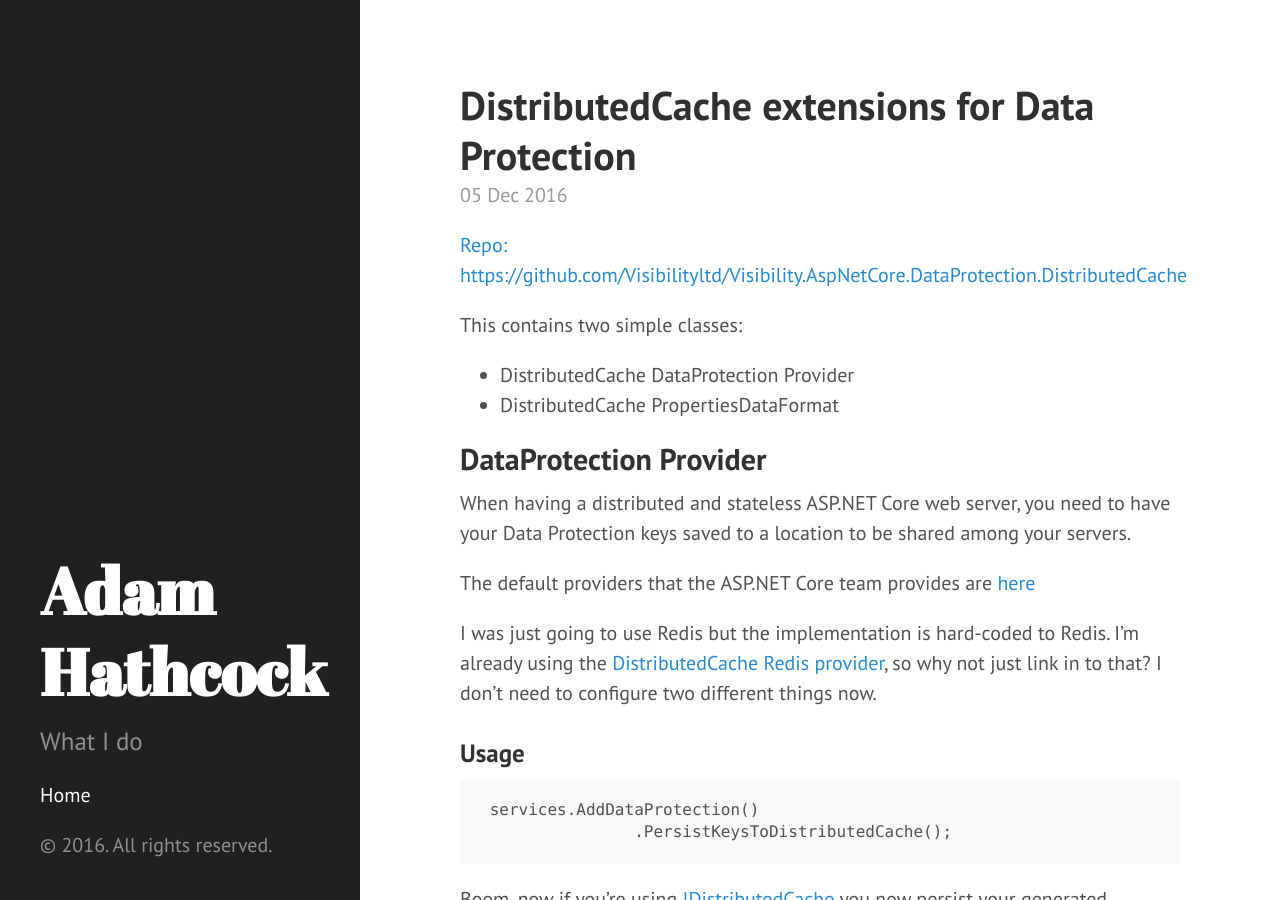
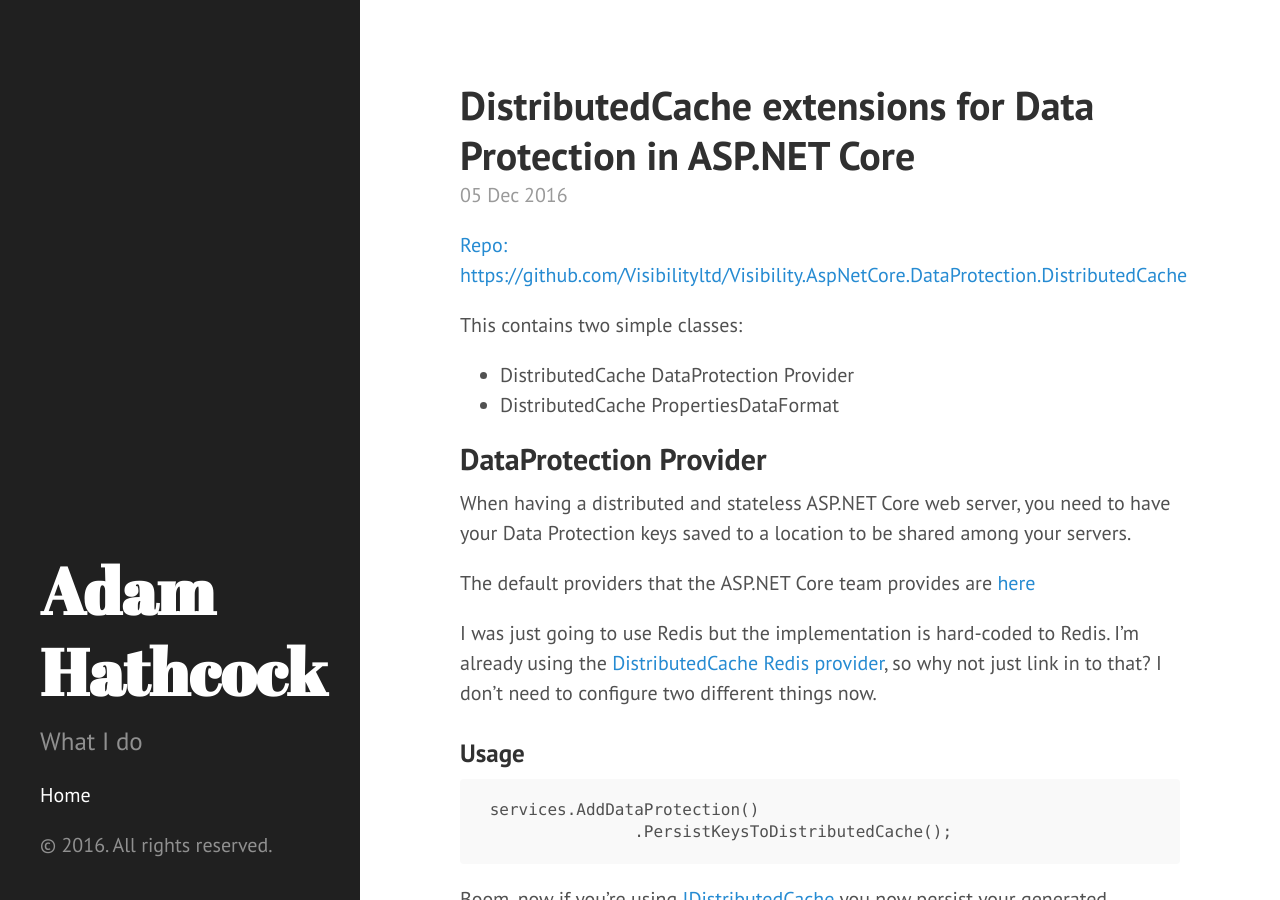
Before and after one commit to adamhathcock/adamhathcock.github.io, a Jekyll site: the page built from _posts/2016-12-05-distributedcache-extensions-for-data-protection.markdown, in a window 1280 px wide and 900 px high. Built offline with Jekyll 4.4.1, drawn with Linux system fonts in a browser that asks for light colours.

Commit message:
Post update: DistributedCache extensions for Data Protection

```diff
--- a/_posts/2016-12-05-distributedcache-extensions-for-data-protection.markdown
+++ b/_posts/2016-12-05-distributedcache-extensions-for-data-protection.markdown
@@ -1,6 +1,6 @@
 ---
 published: true
-title: DistributedCache extensions for Data Protection
+title: DistributedCache extensions for Data Protection in ASP.NET Core
 layout: post
 ---
 [Repo: https://github.com/Visibilityltd/Visibility.AspNetCore.DataProtection.DistributedCache](https://github.com/Visibilityltd/Visibility.AspNetCore.DataProtection.DistributedCache)
```
